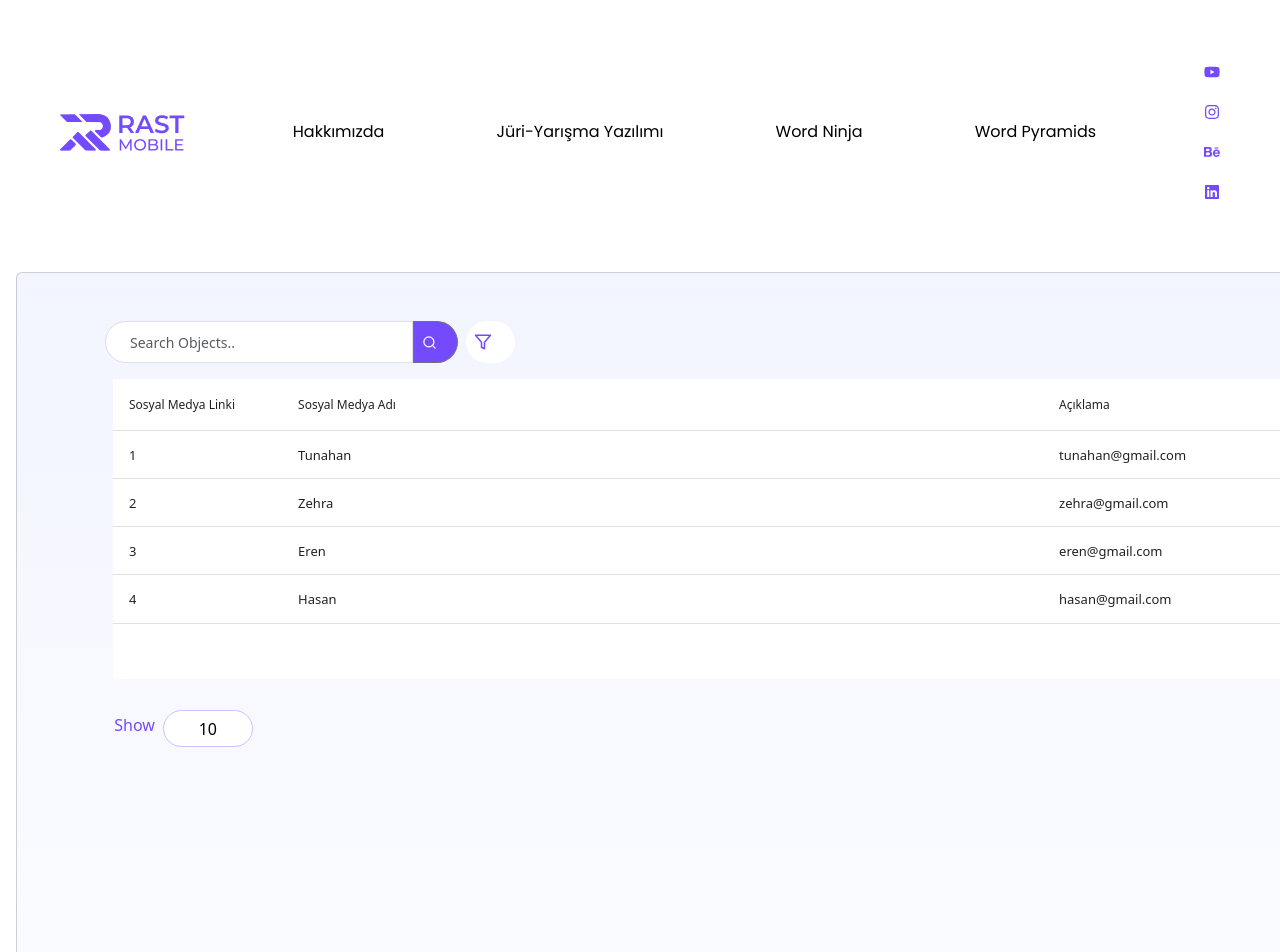
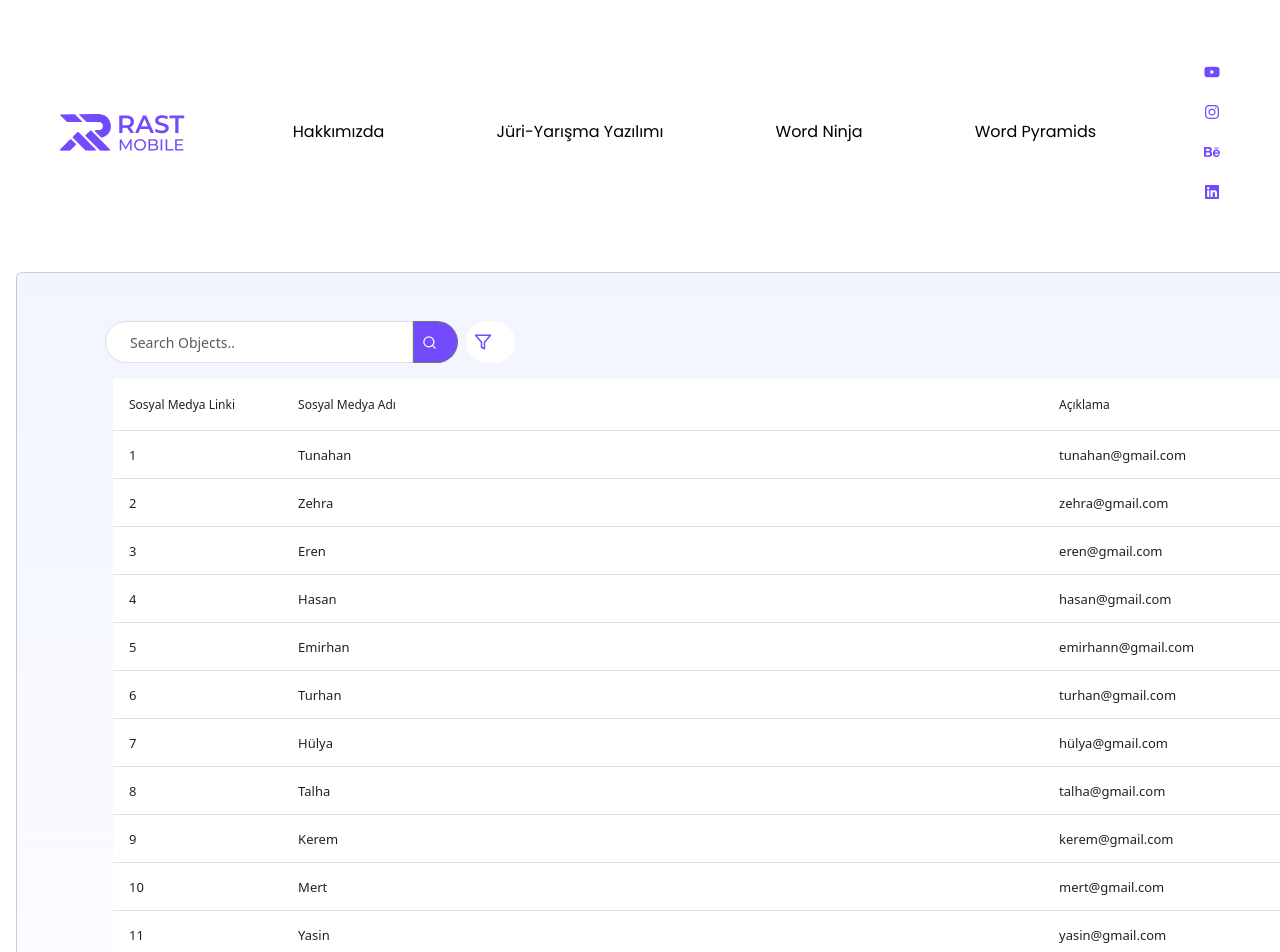
Before and after one commit to tunahan-ozturk/grid_project, a React (Vite) app: page / in a window 1280 px wide. Shown: the top 952 px of the page. Built offline with nearby package versions, Linux system fonts and the light colour scheme.

Commit message:
Grid alanına filtreleme güncellemesi.

```diff
--- a/src/Components/Grid.jsx
+++ b/src/Components/Grid.jsx
@@ -60,7 +60,57 @@ const Grid = () => {
       name: "Hasan",
       describe: "hasan@gmail.com",
     },
+    {
+      link: 5,
+      name: "Emirhan",
+      describe: "emirhann@gmail.com",
+    },
+    {
+      link: 6,
+      name: "Turhan",
+      describe: "turhan@gmail.com",
+    },
+    {
+      link: 7,
+      name: "Hülya",
+      describe: "hülya@gmail.com",
+    },
+    {
+      link: 8,
+      name: "Talha",
+      describe: "talha@gmail.com",
+    },
+    {
+      link: 9,
+      name: "Kerem",
+      describe: "kerem@gmail.com",
+    },
+    {
+      link: 10,
+      name: "Mert",
+      describe: "mert@gmail.com",
+    },
+    {
+      link: 11,
+      name: "Yasin",
+      describe: "yasin@gmail.com",
+    },
+    {
+      link: 12,
+      name: "Faruk",
+      describe: "faruk@gmail.com",
+    },
   ];
+
+  const [records, setRecords] = useState(data); // Tabloya girecek veriler - rows
+
+  function handleFilter(event) { // Filtreleme ve arama kısmı
+    const newData = data.filter(row => {
+      return row.name.toLowerCase().includes(event.target.value.toLowerCase());
+    });
+    setRecords(newData);
+  }
+
   const [loading, setLoading] = useState(false);
   const [currentPage, setCurrentPage] = useState(1);
   const [rowsPerPage, setRowsPerPage] = useState(10);
@@ -85,6 +135,7 @@ const Grid = () => {
                 <div className="d-flex align-items-center">
                   <Label className="me-1" for="search-input"></Label>
                   <Input
+                    onChange={handleFilter}
                     className="dataTable-filter px-4"
                     type="text"
                     bsSize="sm"
@@ -101,6 +152,7 @@ const Grid = () => {
                   />
                 </div>
                 <Button
+                  onChange={handleFilter}
                   id="search-button" // Arama butonu
                   size="sm"
                   style={{
@@ -161,7 +213,7 @@ const Grid = () => {
               pagination
               paginationServer
               columns={columns}
-              data={data}
+              data={records}
               fixedHeader // Başlığın sabit kalması için.
               // selectableRows  // Seçme özelliği istersek aktifleştirebiliriz.
               className="react-dataTable grid-title"
```
